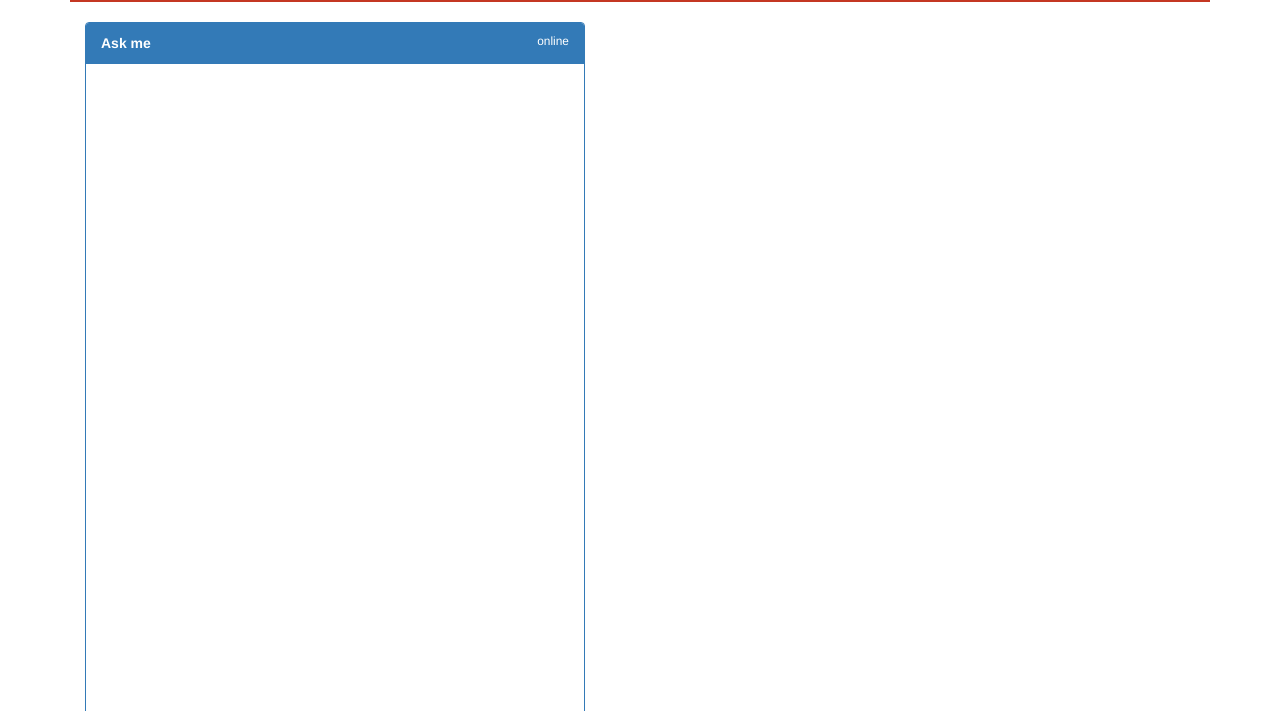
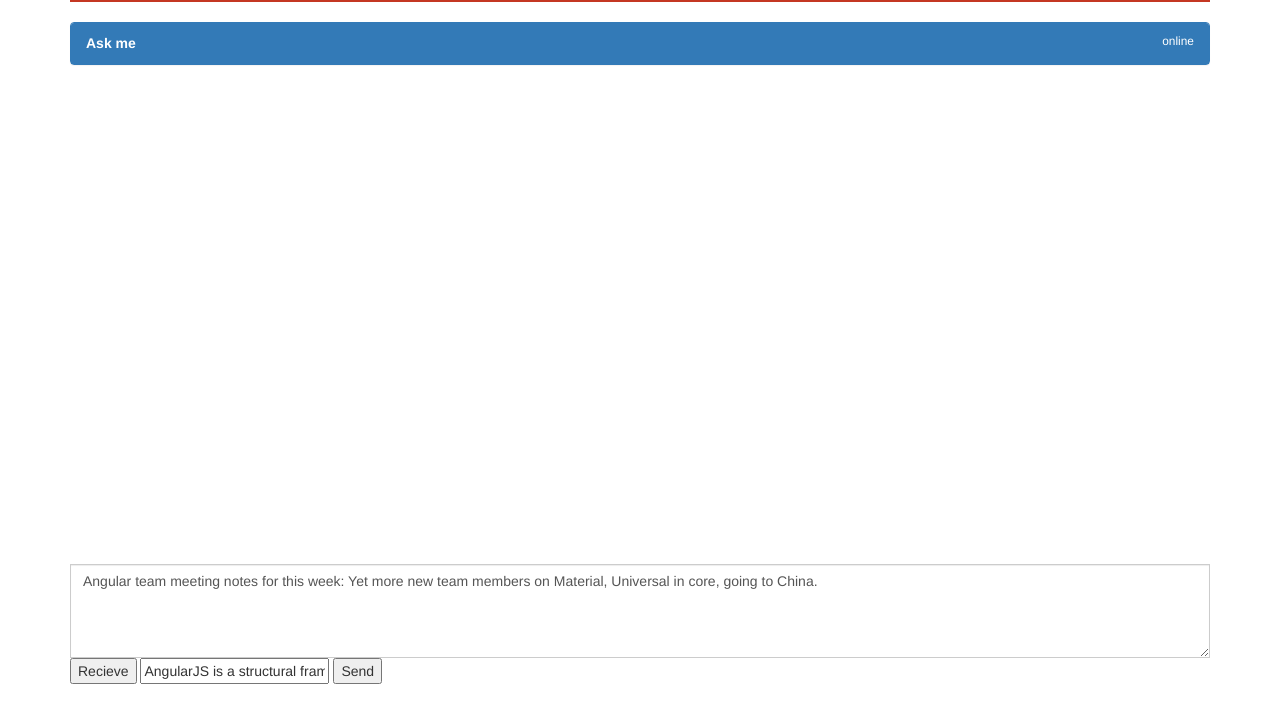
Before and after one commit to RMathews/oshack, a website: page index.html in a window 1280 px wide. Shown: the part 89-800 px from the top of the page. Drawn offline with nearby package versions, Linux system fonts and the light colour scheme; some packages are replaced by stand-ins of ours; a script that the page names is missing.

Commit message:
full window

```diff
--- a/css/style.css
+++ b/css/style.css
@@ -41,18 +41,18 @@ header #logo {
     border-image: url('http://www.freeiconspng.com/uploads/robot-icon-4.png') 0% 100% stretch;
 }
 .panel-primary{
-    width: 500px;
+    /*width: 500px;*/
 }
 
 .panel-body {
-    height: 800px;
-    width: 500px;
+    height: 500px;
+    /*width: 500px;*/
 }
 #conversation{
     float:left;
-    height: 700px;
+    height: 500px;
     width:100%;
-    overflow-y: scroll;
+    overflow: auto;
 }
 #textInput{
     clear: left;
@@ -60,16 +60,16 @@ header #logo {
     width: 90%;
 }
 #chatBox {
-    max-height: 800px;
+    max-height: 500px;
     font-size: 9pt;
     font-family: "Trebuchet MS";
 }
 #textAreaInput {
-    width: 70%;
-    height:95%;
-}
-#botText {
-    width: 400px;
+    width: 100%;
+    height:75%;
+    -webkit-border-radius: 0px;
+    -moz-border-radius: 0px;
+    border-radius: 0px;
 }
 #chat{
     float: left;
--- a/index.html
+++ b/index.html
@@ -9,7 +9,7 @@
     <script src="app/appCont.js" type="text/javascript"></script>
     <link rel="stylesheet" href="css/style.css">
 </head>
-<body >
+<body>
 
 <div class="container" ng-app="OSHack" ng-init="openMsg = {msg : 'Hi, how can I help you today?'}">
     <header>
@@ -19,47 +19,24 @@
             </div>
         </nav>
     </header>
-    <div class="container" ng-controller="contentController as contentCtrl">
-        <div class="row">
-            <div class="col-md-4">
-                <div id="chat">
+    <div ng-controller="contentController as contentCtrl">
         <div class="panel panel-primary">
             <div class="panel-heading"><b> Ask me </b> <small class="pull-right">online</small></div>
-                        <div id="chatBox" class="panel-body">
-                            <div>
-                                <!--<p>{{openMsg.msg}}</p>-->
             <div id="conversation">
-                                    <div ng-repeat="m in messages" class="clearfix">
+                <div id="chatBox" class="panel-body" scroll="messages">
+                    <div class="clearfix" ng-repeat="m in messages" id="post-{{ ::$index }}" scroll-to-last="post-{{ ::$index }}">
                         <blockquote  ng-class="{'me pull-right': m.sender=='user', 'you pull-left' : m.sender=='bot'}">
                             {{m.text}}</blockquote>
                     </div>
                 </div>
-                                <div id="textInput">
-                                    <textarea id="textAreaInput" ng-model="userMsg"></textarea>
-                                    <button ng-click="recieveMsg()">Recieve</button>
             </div>
         </div>
+        <textarea id="textAreaInput" rows="4" type="text" ng-model="userMsg" class="form-control" placeholder="Type here..." my-enter="recieveMsg()"></textarea>
+
+        <button ng-click="recieveMsg()">Recieve</button>
+        <input type="text" ng-model="botMsg"/>
+        <button ng-click="sendMsg()">Send</button>
     </div>
 </div>
 
-                    <input type="text" ng-model="botMsg"/>
-                    <button ng-click="sendMsg()">Send</button>
-                </div>
-
-
-                <!--<div id="history" ng-include="'history.html'"></div>-->
-                <!--<label>-->
-                    <!--<input type="checkbox" ng-model="showList" >-->
-                    <!--Toggle this thing</label>-->
-                <!--<ng-include src="getList()"></ng-include>-->
-            </div>
-        </div>
-    </div>
-</div>
-</div>
 </body>
-
-
-
-<!--<iframe src="content.html" name="targetframe" allowTransparency="true" scrolling="yes" frameborder="0" >-->
-<!--</iframe>-->
```
Lines whose indentation alone changed are shown as unchanged.
